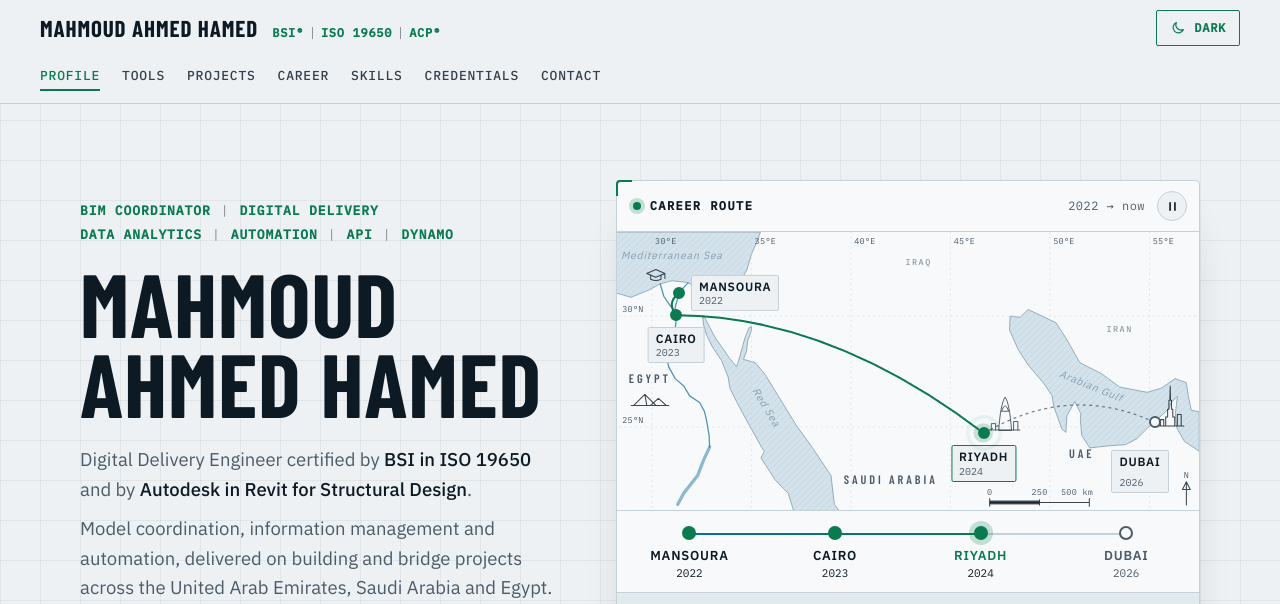
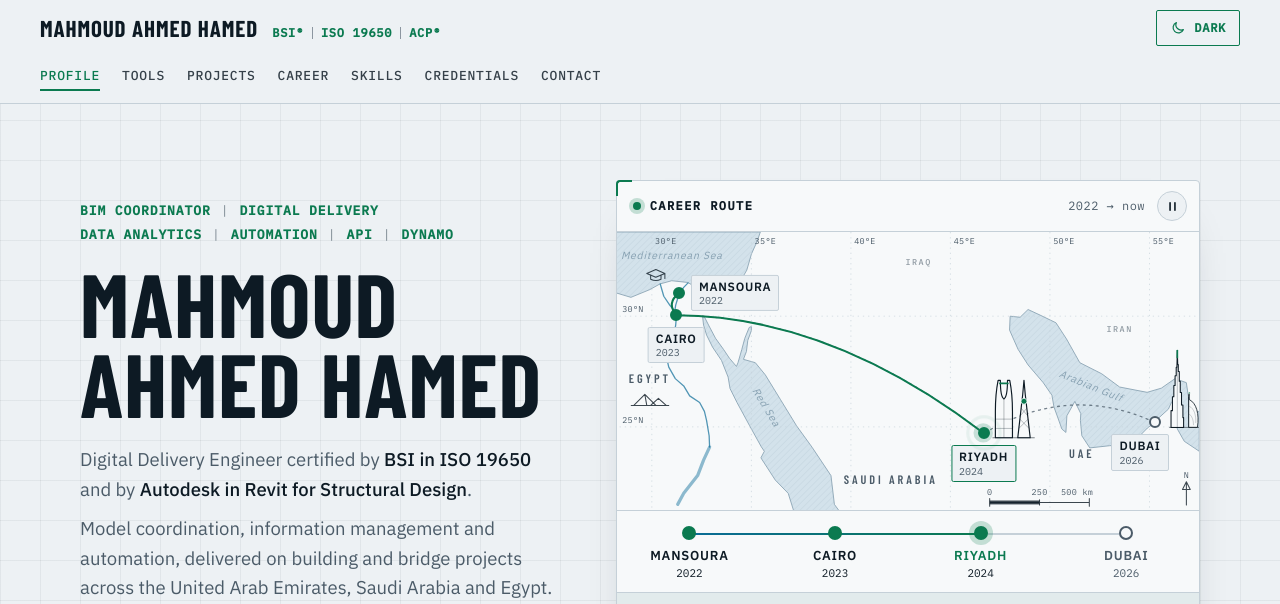
Before and after one commit to dipsannn/dipsannn.github.io, a plain HTML site: page index.html in a window 1280 px wide. Shown: the top 604 px of the page. Drawn offline with nearby package versions, Linux system fonts and the light colour scheme; animation ran at ten frames a second.

Commit message:
Add Riyadh and Dubai landmarks to career map
Co-Authored-By: Claude Opus 5.5 <noreply@anthropic.com>
Claude-Session: https://claude.ai/code/session_01CsmtCfGXyjwk3iQZ1JMJ81

```diff
--- a/index.html
+++ b/index.html
@@ -166,6 +166,12 @@ h1 { font: 700 clamp(52px, 7vw, 92px)/0.9 var(--font-display); letter-spacing: 0
 #map .nile.lake { stroke-width: 5; opacity: 0.45; }
 #map .icon { fill: none; stroke: var(--fg); stroke-width: 1.6; stroke-linejoin: round; stroke-linecap: round; opacity: 0.8; }
 #map .sbar { fill: var(--fg); opacity: 0.8; }
+#map .lmk { cursor: default; }
+#map .lm-b { fill: var(--surface); stroke: var(--fg); stroke-width: 1.5; stroke-linejoin: round; }
+#map .lm-l { fill: none; stroke: var(--fg); stroke-width: 0.8; opacity: 0.45; }
+#map .lm-a { fill: none; stroke: var(--accent); stroke-width: 2.4; stroke-linecap: round; }
+#map .lm-g { fill: var(--accent); stroke: var(--surface); stroke-width: 1; }
+#map .lm-gr { fill: none; stroke: var(--fg); stroke-width: 1.4; stroke-linecap: round; opacity: 0.6; }
 #map .route-base { fill: none; stroke: var(--muted); stroke-width: 2; stroke-dasharray: 3 7; stroke-linecap: round; opacity: 0.75; }
 #map .route-prog { fill: none; stroke: var(--accent); stroke-width: 3.2; stroke-linecap: round; }
 #map .mk-halo { fill: var(--accent); opacity: 0.2; }
@@ -185,7 +191,7 @@ h1 { font: 700 clamp(52px, 7vw, 92px)/0.9 var(--font-display); letter-spacing: 0
 .stn.cur .lbl { border-color: var(--accent); }
 .lbl.r { left: 26px; top: 50%; transform: translateY(-50%); }
 .lbl.b { top: 26px; left: 50%; transform: translateX(-50%); }
-.lbl.bl { top: 26px; right: 0; }
+.lbl.lb { top: 26px; right: 0; }
 .stn:hover .lbl { border-color: var(--fg); }
 
 /* stepper under the map */
@@ -1587,8 +1593,37 @@ a.cc-row:hover { transform: translateX(3px); }
   function icon(d, x, y, s) { el('path', { d: d, 'class': 'icon', transform: 'translate(' + x + ' ' + y + ') scale(' + (s || 1) + ')' }); }
   icon('M0,-8 L14,-14 L28,-8 L14,-2 Z M6,-5.5 V1 Q14,5 22,1 V-5.5 M28,-8 V0', 146, 72);
   icon('M-4,0 H54 M0,0 L17,-17 L34,0 M17,-17 L20,0 M26,0 L38,-11 L50,0', 126, 268);
-  icon('M0,0 C2,-30 6,-54 12,-62 C18,-54 22,-30 24,0 Z M5.5,-36 Q12,-56 18.5,-36 Z M-14,0 V-12 H-6 V0 M28,0 V-16 H36 V0 M-18,0 H40', 690, 306, 0.82);
-  icon('M0,0 V-14 H3 V-26 H5 V-40 H6.5 L7,-62 L7.5,-40 H9 V-26 H11 V-14 H14 V0 Z M-8,0 V-10 H-3 V0 M18,0 V-18 H24 V0 M-12,0 H28', 948, 300);
+  /* real landmarks: [shape, accent] in local units, base at y = 0 */
+  function landmark(name, x, y, sc, body, acc, extra) {
+    var g = el('g', { 'class': 'lmk', transform: 'translate(' + x + ' ' + y + ') scale(' + sc + ')' });
+    el('title', {}, g).textContent = name;
+    el('path', { d: body, 'class': 'lm-b' }, g);
+    if (extra) el('path', { d: extra, 'class': 'lm-l' }, g);
+    if (acc) acc(g);
+    return g;
+  }
+  function drawLandmarks() {
+  /* Riyadh: Kingdom Centre + Al Faisaliah */
+  landmark('Kingdom Centre, Riyadh', 698, 318, 1.2,
+    'M-11,0 V-34 C-11,-52 -9.5,-64 -7.5,-74 L-4.6,-74 C-4.6,-62 -3.6,-52 0,-50 C3.6,-52 4.6,-62 4.6,-74 L7.5,-74 C9.5,-64 11,-52 11,-34 V0 Z',
+    function (g) { el('path', { d: 'M-5,-70 H5', 'class': 'lm-a' }, g); },
+    'M0,-50 V0 M-11,-12 H11 M-11,-24 H11');
+  landmark('Al Faisaliah Tower, Riyadh', 729, 318, 1.2,
+    'M-8,0 L-1.6,-56 L0,-74 L1.6,-56 L8,0 Z',
+    function (g) { el('circle', { cx: 0, cy: -47, r: 3.8, 'class': 'lm-g' }, g); },
+    'M-6.6,-12 L5.3,-24 M6.6,-12 L-5.3,-24 M-5,-28 L3.6,-38 M5,-28 L-3.6,-38');
+  el('path', { d: 'M681,318 H745', 'class': 'lm-gr' });
+  /* Dubai: Burj Khalifa + Burj Al Arab */
+  landmark('Burj Khalifa, Dubai', 966, 302, 1.08,
+    'M-9,0 V-24 H-7 V-44 H-5 V-60 H-3.2 V-74 H-1.6 V-86 H-0.6 L0,-110 L0.6,-90 H1.4 V-80 H2.8 V-66 H4.2 V-50 H6 V-32 H8 V-14 H9 V0 Z',
+    function (g) { el('path', { d: 'M0,-110 V-100', 'class': 'lm-a' }, g); },
+    'M0,-86 V0');
+  landmark('Burj Al Arab, Dubai', 985, 302, 0.86,
+    'M-2,0 V-56 L-0.6,-62 V-50 C12,-44 18,-24 14,0 Z',
+    function (g) { el('circle', { cx: -0.6, cy: -62, r: 1.6, 'class': 'lm-g' }, g); },
+    'M-0.6,-50 V0 M-0.6,-38 C8,-34 12,-22 11,-8 M-0.6,-24 C5,-20 7,-12 7,-4');
+  el('path', { d: 'M954,302 H999', 'class': 'lm-gr' });
+  }
 
   var nb = el('g', { 'class': 'minor-g', transform: 'translate(980 422)' });
   el('path', { d: 'M0,0 V-34 M-6,-24 L0,-36 L6,-24 Z', 'class': 'icon' }, nb);
@@ -1604,7 +1639,7 @@ a.cc-row:hover { transform: translateX(3px); }
     { city: 'Mansoura', country: 'Egypt', lon: 31.38, lat: 31.04, yr: '2022', when: 'Jan 2022', role: 'Graduated in Civil Engineering', org: 'Delta Higher Institute for Engineering and Technology', side: 'r' },
     { city: 'Cairo', country: 'Egypt', lon: 31.24, lat: 30.04, yr: '2023', when: 'Apr 2023 to Sep 2024', role: 'Structural and Bridge BIM Engineer', org: 'El Soadaa Group', side: 'b' },
     { city: 'Riyadh', country: 'Saudi Arabia', lon: 46.68, lat: 24.71, yr: '2024', when: 'Sep 2024 to Feb 2026', role: 'Mid Level Structural BIM Engineer', org: 'Al Bawani', side: 'b' },
-    { city: 'Dubai', country: 'UAE', lon: 55.27, lat: 25.20, yr: '2026', when: 'Feb 2026 to now', role: 'BIM Coordinator', org: 'Al Kharafi', side: 'bl', now: true }
+    { city: 'Dubai', country: 'UAE', lon: 55.27, lat: 25.20, yr: '2026', when: 'Feb 2026 to now', role: 'BIM Coordinator', org: 'Al Kharafi', side: 'lb', now: true }
   ];
   var n = S.length;
   S.forEach(function (s) { s.p = P(s.lon, s.lat); });
@@ -1614,6 +1649,7 @@ a.cc-row:hover { transform: translateX(3px); }
   var dAll = segs.join(' ');
   el('path', { d: dAll, 'class': 'route-base' });
   var prog = el('path', { d: dAll, 'class': 'route-prog' });
+  drawLandmarks();
   var total = prog.getTotalLength();
   var L = [0];
   var tmp = el('path', { d: '', visibility: 'hidden' });
```
